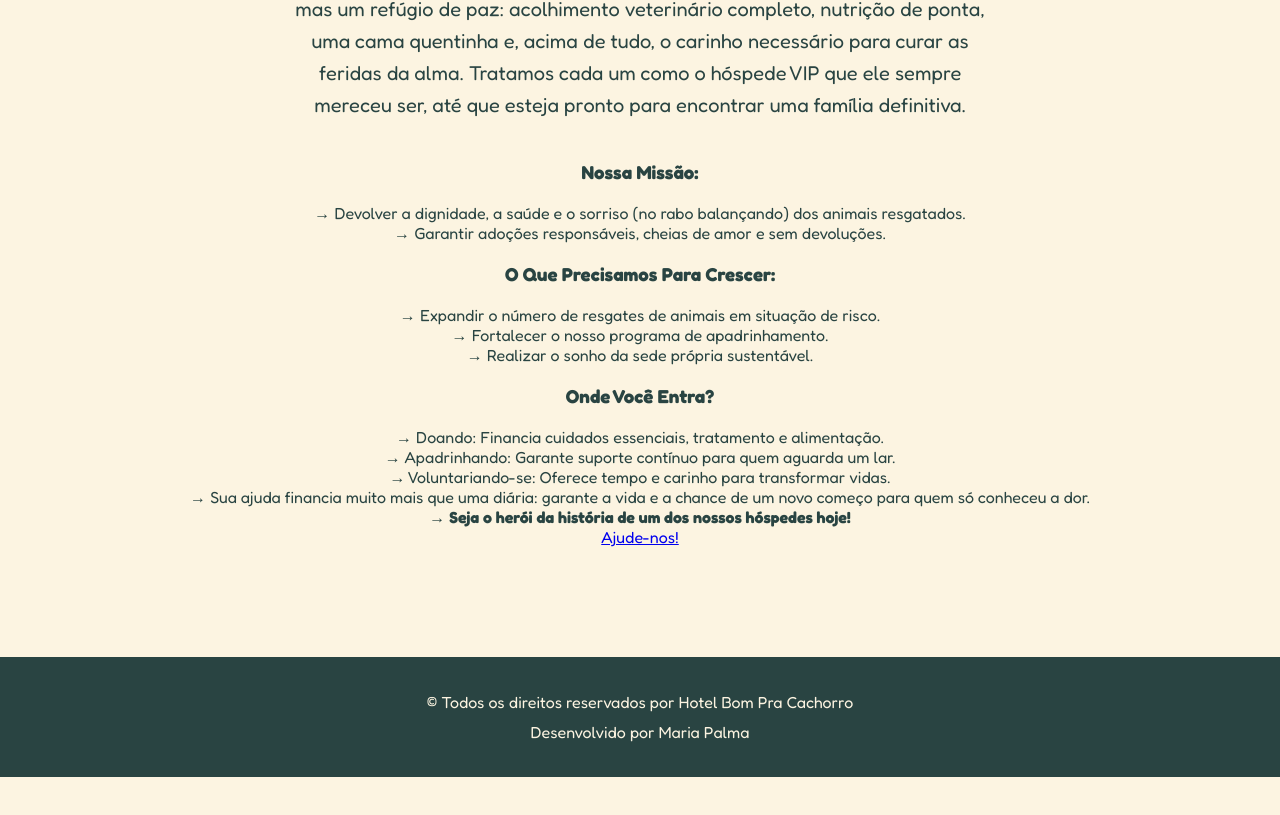
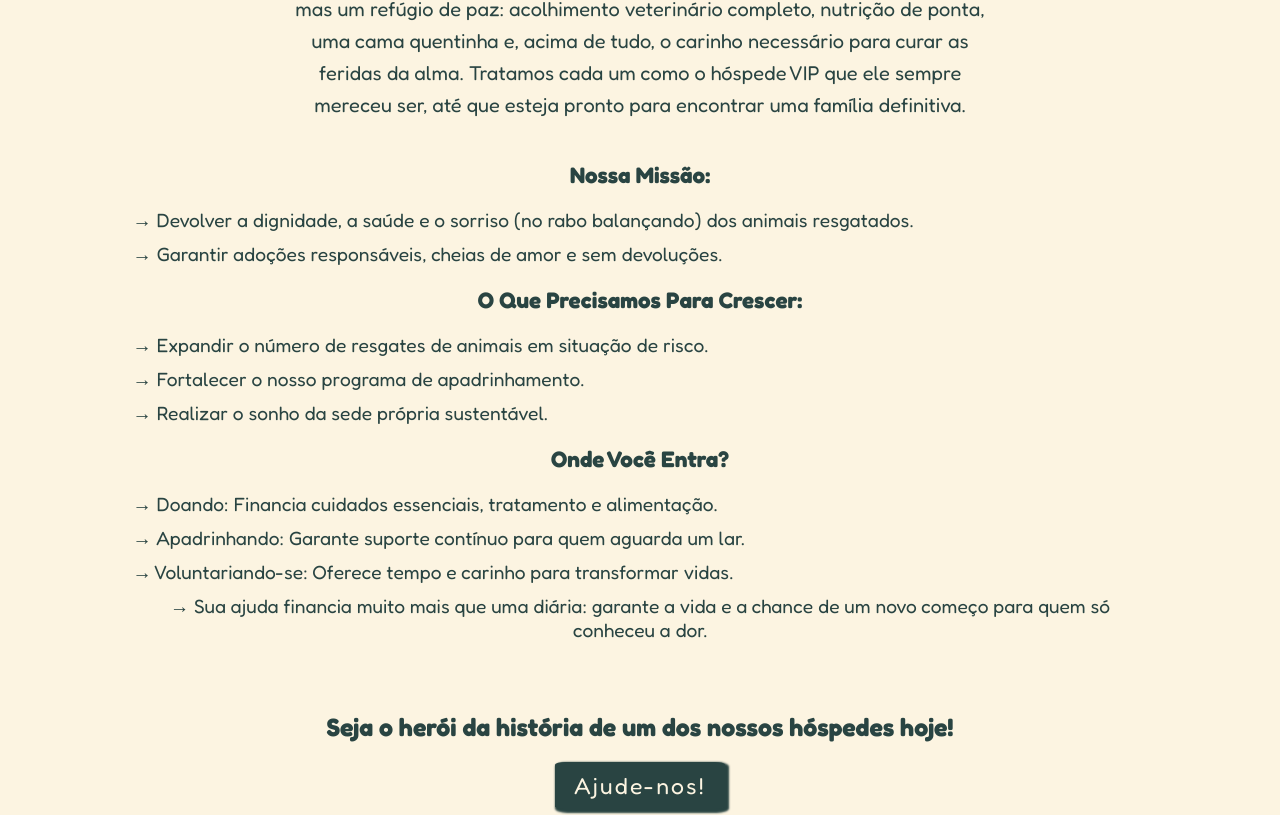
Before and after one commit to Demons-kedesi12/HotelBomPraCachorro, a plain HTML site: page index.html in a window 1280 px wide. Shown: the part 1132-1947 px from the top of the page. Before the commit the page ends 1909 px from the top, so only its background shows below. Drawn offline with Linux system fonts and the light colour scheme.

Commit message:
Add files via upload

```diff
--- a/index.html
+++ b/index.html
@@ -105,11 +105,15 @@
                     <li>Doando: Financia cuidados essenciais, tratamento e alimentação.</li>
                     <li>Apadrinhando: Garante suporte contínuo para quem aguarda um lar.</li>
                     <li>Voluntariando-se: Oferece tempo e carinho para transformar vidas.</li>
-                    <li>Sua ajuda financia muito mais que uma diária: garante a vida e a chance de um novo começo para quem só conheceu a dor.</li>
-                    <li> <strong>Seja o herói da história de um dos nossos hóspedes hoje! </strong> </li>
+                    <li>Sua ajuda financia muito mais que uma diária: garante a vida e a chance de um novo começo para
+                        quem só conheceu a dor.</li>
+                </ul>
+
+                <div id="ajuda">
+                    <strong id="pedido">Seja o herói da história de um dos nossos hóspedes hoje! </strong>
 
                     <a href="doacao.html"> Ajude-nos! </a>
-                </ul>
+                </div>
             </div>
 
         </section>
--- a/style.css
+++ b/style.css
@@ -13,6 +13,8 @@ body {
     background-color: #fcf4e1;
     color: #294442;
 }
+
+/* PÁGINA INICIO E SOBRE E GERAIS */
 
 /*HEADER*/
 
@@ -191,20 +193,56 @@ main {
     flex-direction: column;
     padding: 30px;
     gap: 20px;
-
+    font-size: larger;
 }
 
 .missao ul{
     display: flex;
     flex-direction: column;
     list-style-type: none;
+    align-items: flex-start;
+    gap: 10px;
 }
 
 ul li::before{
     content: "→ ";
 
 }
-strong{
+#pedido{
+    font-size: 25px;
+    list-style-type: none;
+}
+
+#ajuda{
+    display: flex;
+    flex-direction: column;
+    align-items: center;
+    justify-content: center;
+    margin-top: 50px;
+}
+
+.missao a{
+    background-color:#294442;
+    padding: 10px;
+    width: 170px;
+    margin-top: 20px;
+    color: #fcf4e1;
+    border-radius: 6%;
+    box-shadow: 2px 2px 2px 2px #294442;
+    text-decoration: none;
+    font-size: larger;
+    letter-spacing: 2px;
+
+    transition:
+    transform 0.3s ease,
+    background-color 0.3s ease,
+    color 0.3s ease;
+
+}
+
+.missao a:hover{
+    background-color: #376865;
+    transform: scale(1.05);
 
 }
 
@@ -246,6 +284,10 @@ footer {
 
 
 
+/* APOIO */
+
+
+/* HÓSPEDES */
 
 
 
```
Also changed, not shown: apoio.html (+87 -0 lines).
